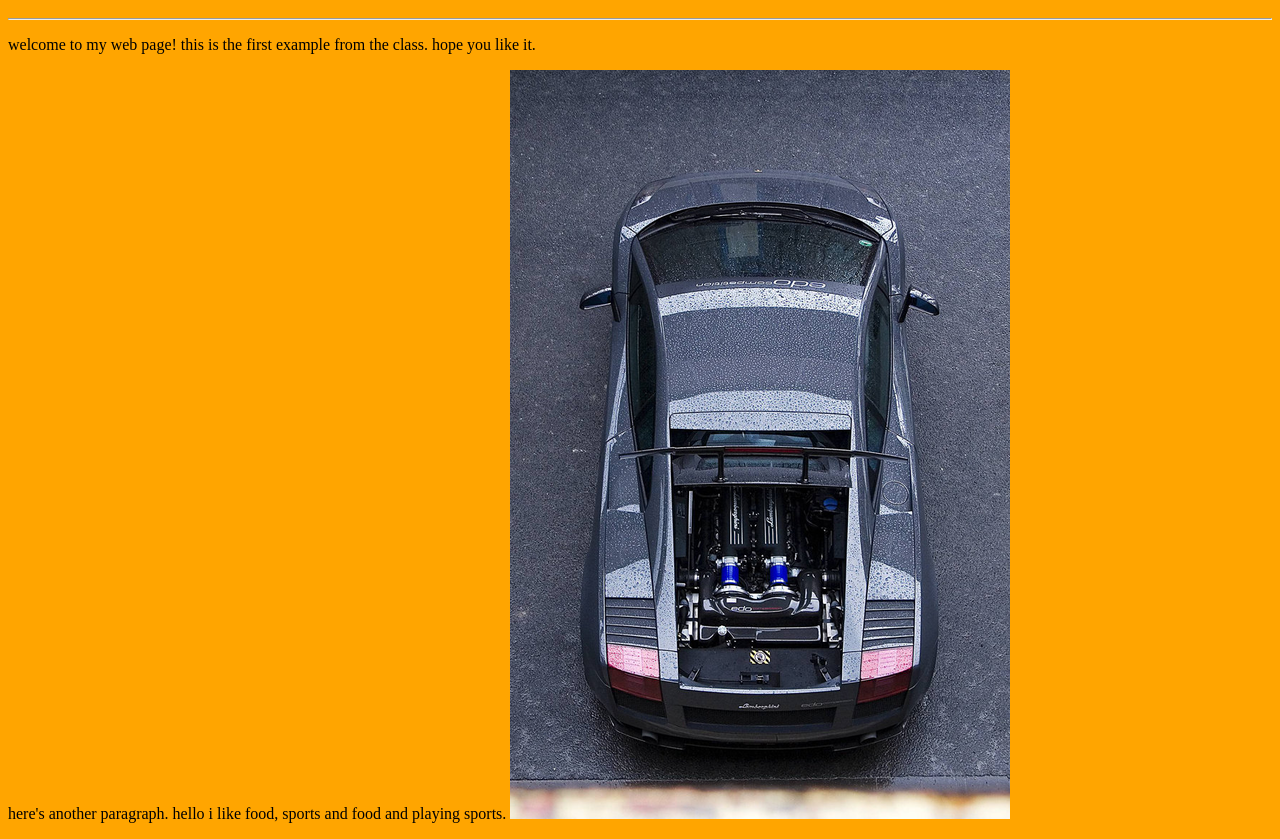
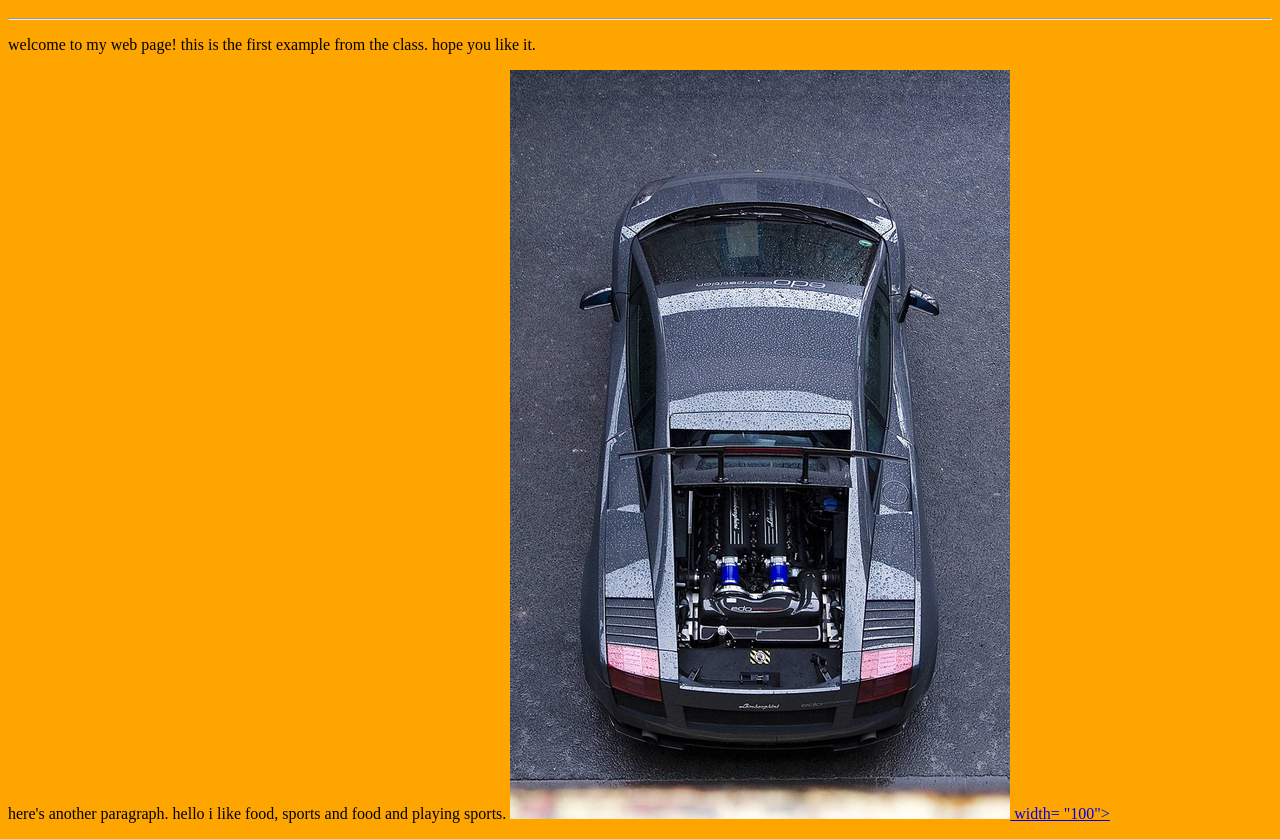
Before and after one commit to tomarish000/classexamples, a plain HTML site: page index.html in a window 1280 px wide. Shown: the part 48-887 px from the top of the page. Drawn offline with Linux system fonts and the light colour scheme.

Commit message:
Update index.html

```diff
--- a/index.html
+++ b/index.html
@@ -7,6 +7,7 @@
      <p> here's another paragraph.
      hello i like food, sports and food and playing sports.
 
-  <img src="lambo.png">
+ <a href= "lambo.png">
+  <img src="lambo.png"> width= "100">
  </body>
 </html>
```
